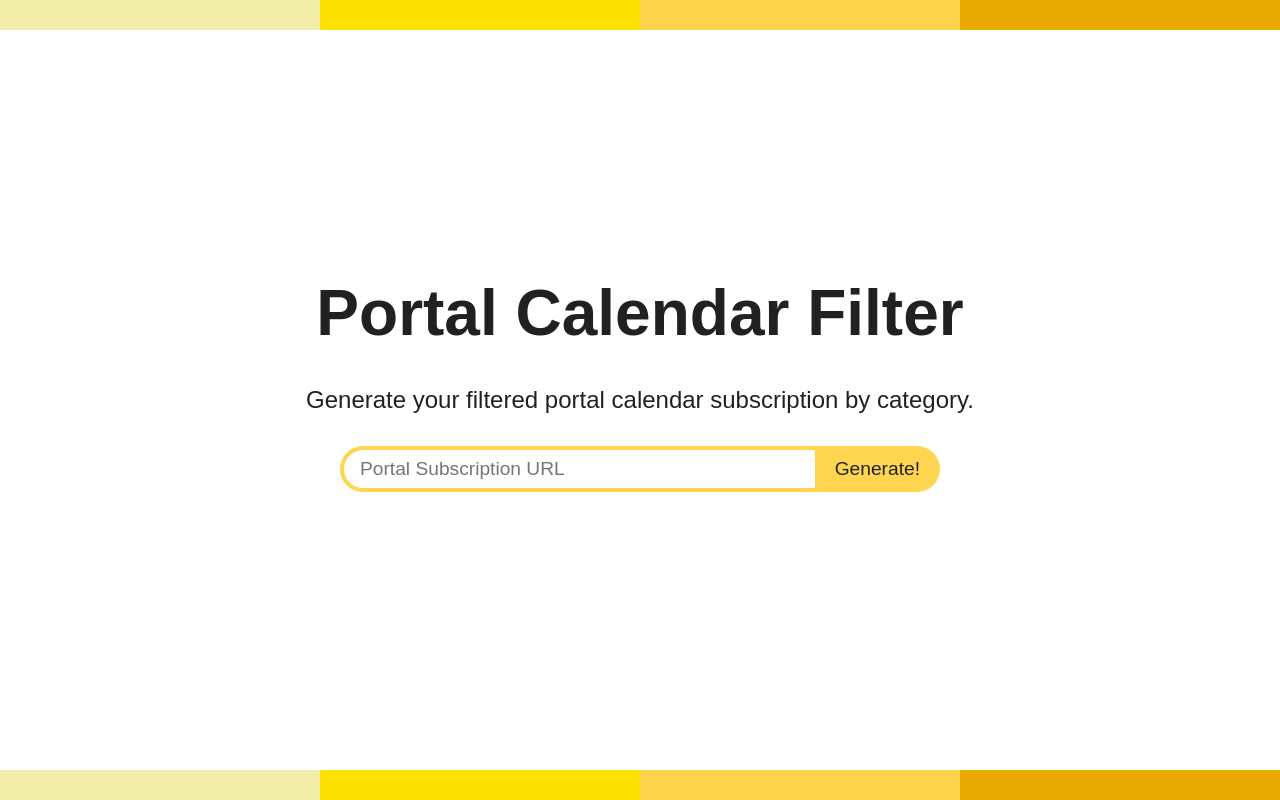
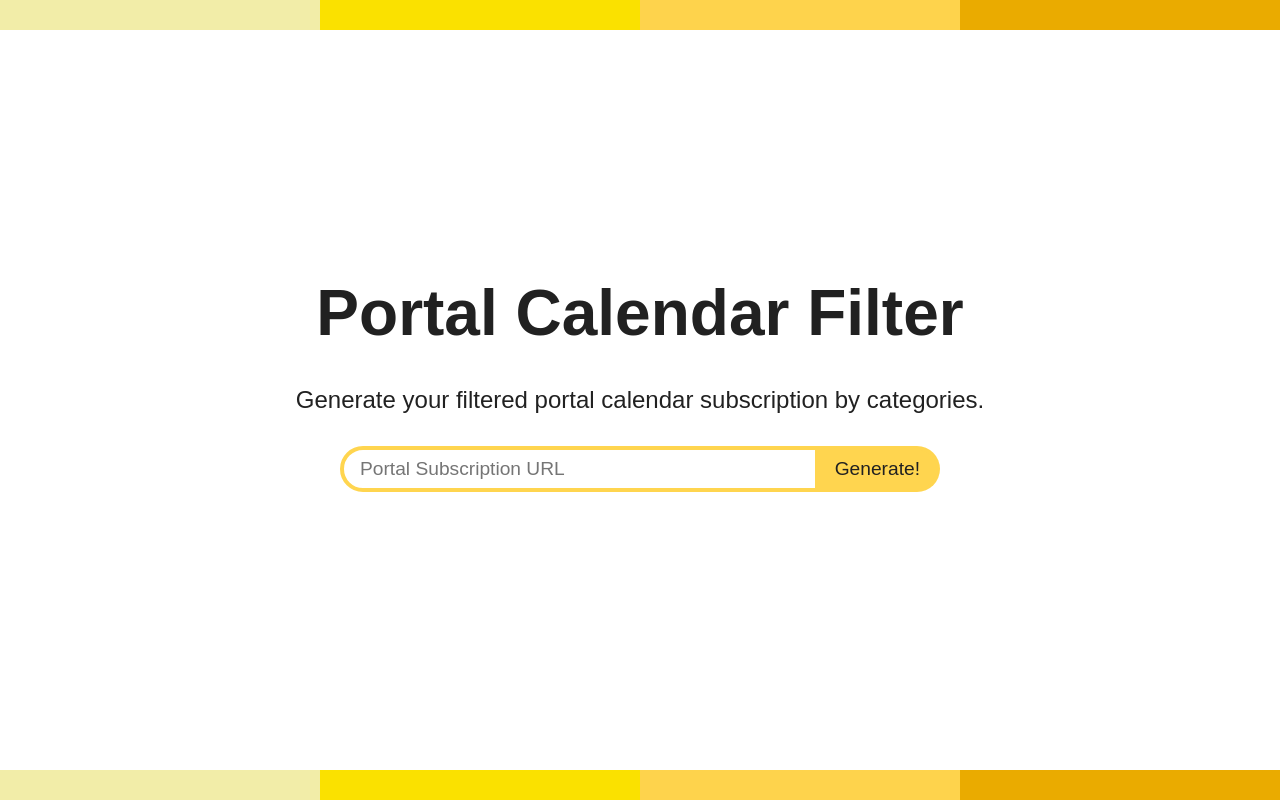
Before and after one commit to solstice23/uw-portal-calendar-filter, a website: page static/index.html in a window 1280 px wide. Drawn offline with Linux system fonts and the light colour scheme.

Commit message:
Fix typo

```diff
--- a/static/index.html
+++ b/static/index.html
@@ -6,7 +6,7 @@
 <body>
 	<div id="app">
 		<h1>Portal Calendar Filter</h1>
-		<h2>Generate your filtered portal calendar subscription by category.</h2>
+		<h2>Generate your filtered portal calendar subscription by categories.</h2>
 		<div id="inputs">
 			<input type="text" id="url" placeholder="Portal Subscription URL" />
 			<button id="generate">Generate!</button>
```
